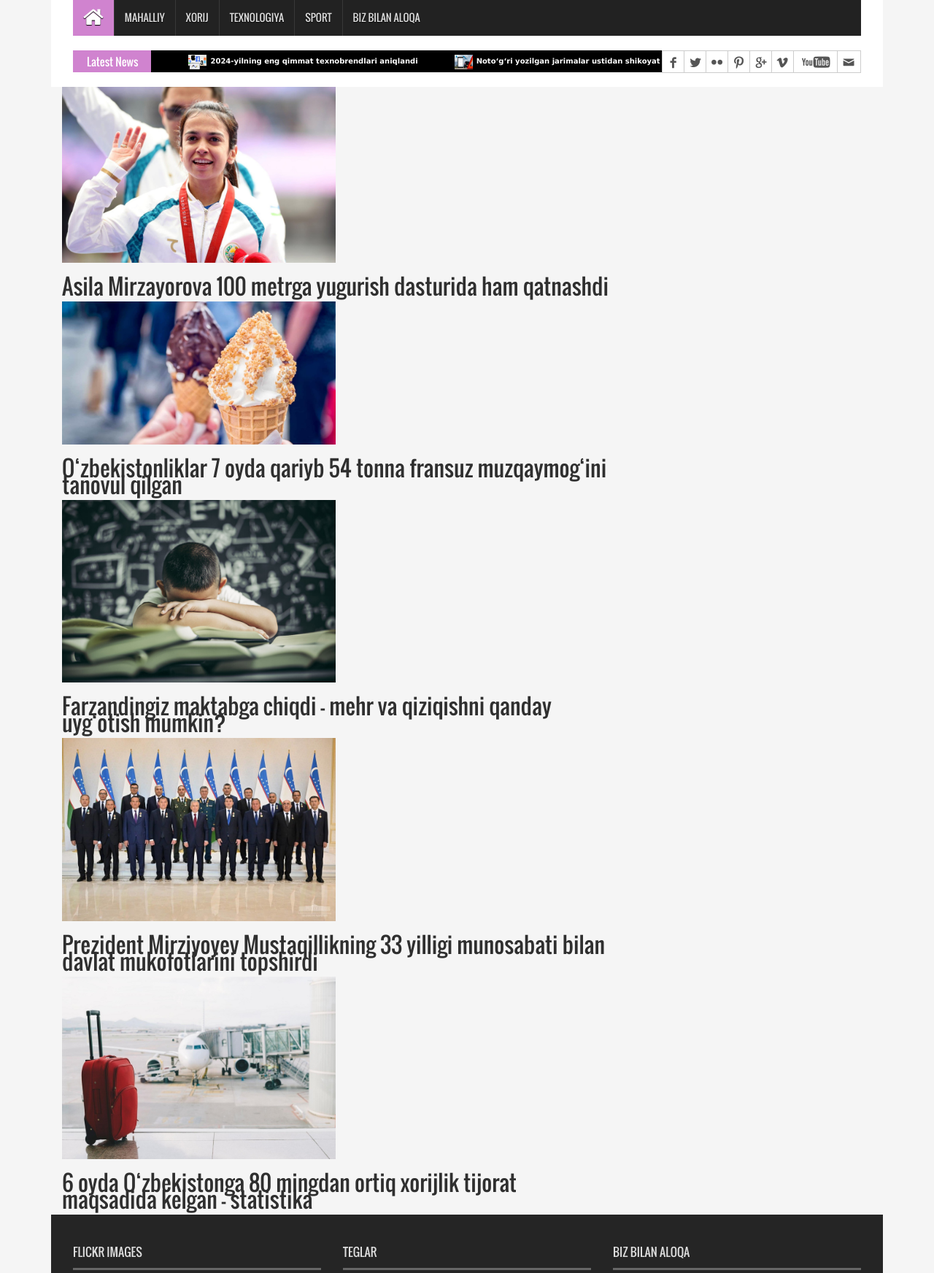
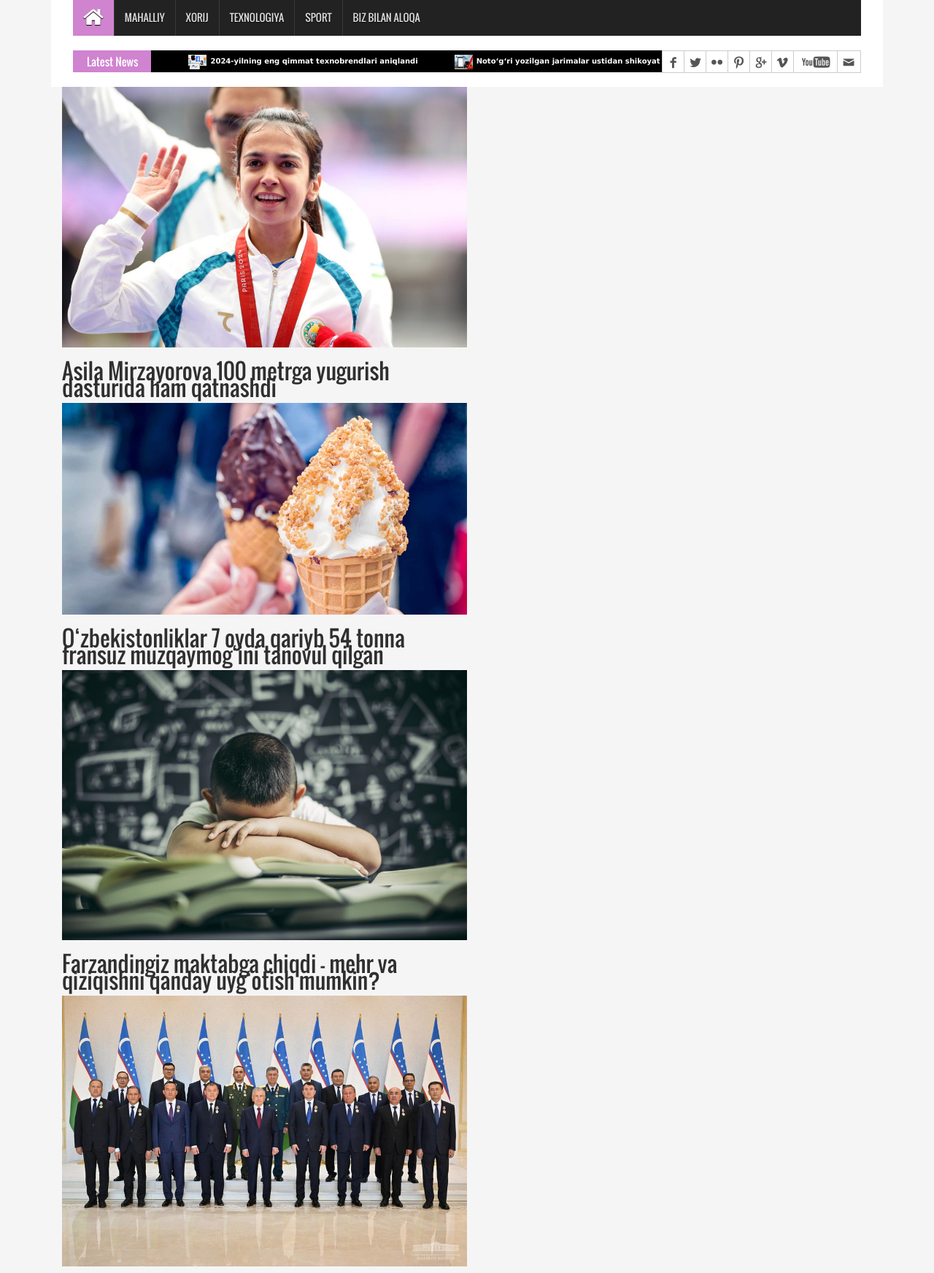
Before and after one commit to Faxriddin2oo2/news_project, a Django app: page /local/ in a window 1280 px wide. Shown: the part 197-1941 px from the top of the page at 73% size. Run offline with Django 5.2, Linux system fonts and the light colour scheme; data comes from the database, SQL or seed files in the repository; some libraries are stand-ins or nearby versions.

Commit message:
some updates

```diff
--- a/templates/news/mahalliy.html
+++ b/templates/news/mahalliy.html
@@ -4,18 +4,21 @@
 {% block title %} Mahalliy xabarlar {% endblock title %}
 
 {% block content %}
-
-    {% for news in mahalliy_yangiliklar %}
-        <div class="container">
-            <div class="row">
-                <div class="col-sm-8">
+{% for news in mahalliy_yangiliklar %}
+<div class="container">
+    <div class="row">
+        <div class="col-md-6 offset-md-1">
+            <div class="card">
+                <div class="card-body">
                     <a href="{{ news.get_absolute_url }}">
-                    <img src="{{ news.image.url}}" alt="{{ news.title }}" style="width:50%">
-                    <h2>{{news.title}}</h2>
+                        <img src="{{ news.image.url }}" alt="{{ news.title }}" style="width:100%">
+                        <h2 class="card-title">{{ news.title }}</h2>
                     </a>
                 </div>
             </div>
         </div>
-    {% endfor %}
+    </div>
+</div>
+{% endfor %}
 
 {% endblock content %}
--- a/templates/news/sport.html
+++ b/templates/news/sport.html
@@ -9,8 +9,10 @@
         <div class="container">
             <div class="row">
                 <div class="col-sm-8">
-                    <img src="{{ news.image.url}}" alt="{{ news.title }}" style="width:50%">
-                    <h2>{{news.title}}</h2>
+                    <a href="{{ news.get_absolute_url }}">
+                        <img src="{{ news.image.url}}" alt="{{ news.title }}" style="width:50%">
+                        <h2>{{news.title}}</h2>
+                    </a>
                 </div>
             </div>
         </div>
--- a/templates/news/texnologiya.html
+++ b/templates/news/texnologiya.html
@@ -9,8 +9,10 @@
         <div class="container">
             <div class="row">
                 <div class="col-sm-8">
-                    <img src="{{ news.image.url}}" alt="{{ news.title }}" style="width:50%">
-                    <h2>{{news.title}}</h2>
+                    <a href="{{ news.get_absolute_url }}">
+                        <img src="{{ news.image.url}}" alt="{{ news.title }}" style="width:50%">
+                        <h2>{{news.title}}</h2>
+                    </a>
                 </div>
             </div>
         </div>
--- a/templates/news/xorij.html
+++ b/templates/news/xorij.html
@@ -9,8 +9,10 @@
         <div class="container">
             <div class="row">
                 <div class="col-sm-8">
-                    <img src="{{ news.image.url}}" alt="{{ news.title }}" style="width:50%">
-                    <h2>{{news.title}}</h2>
+                    <a href="{{ news.get_absolute_url }}">
+                        <img src="{{ news.image.url}}" alt="{{ news.title }}" style="width:50%">
+                        <h2>{{news.title}}</h2>
+                    </a>
                 </div>
             </div>
         </div>
```
